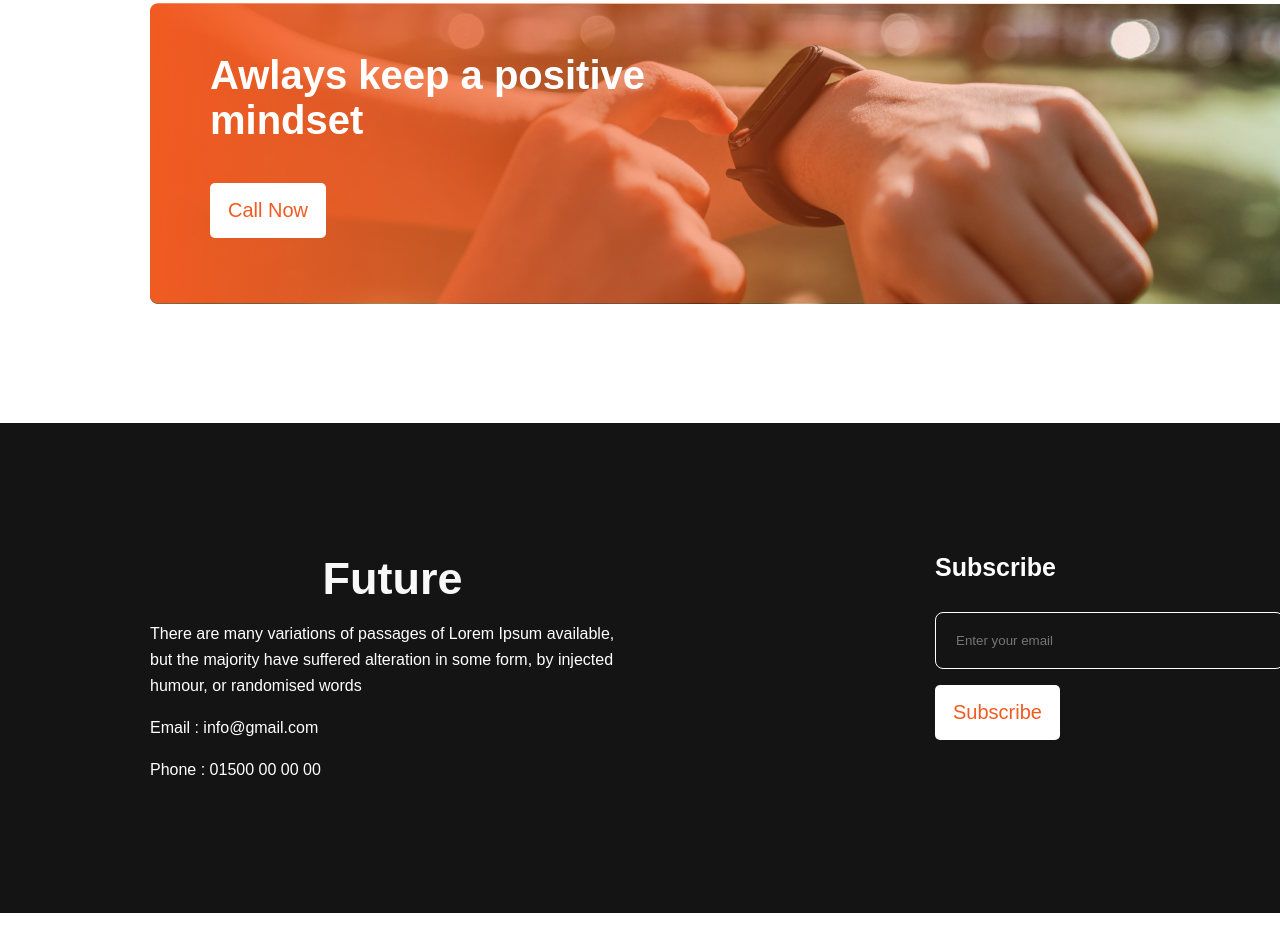
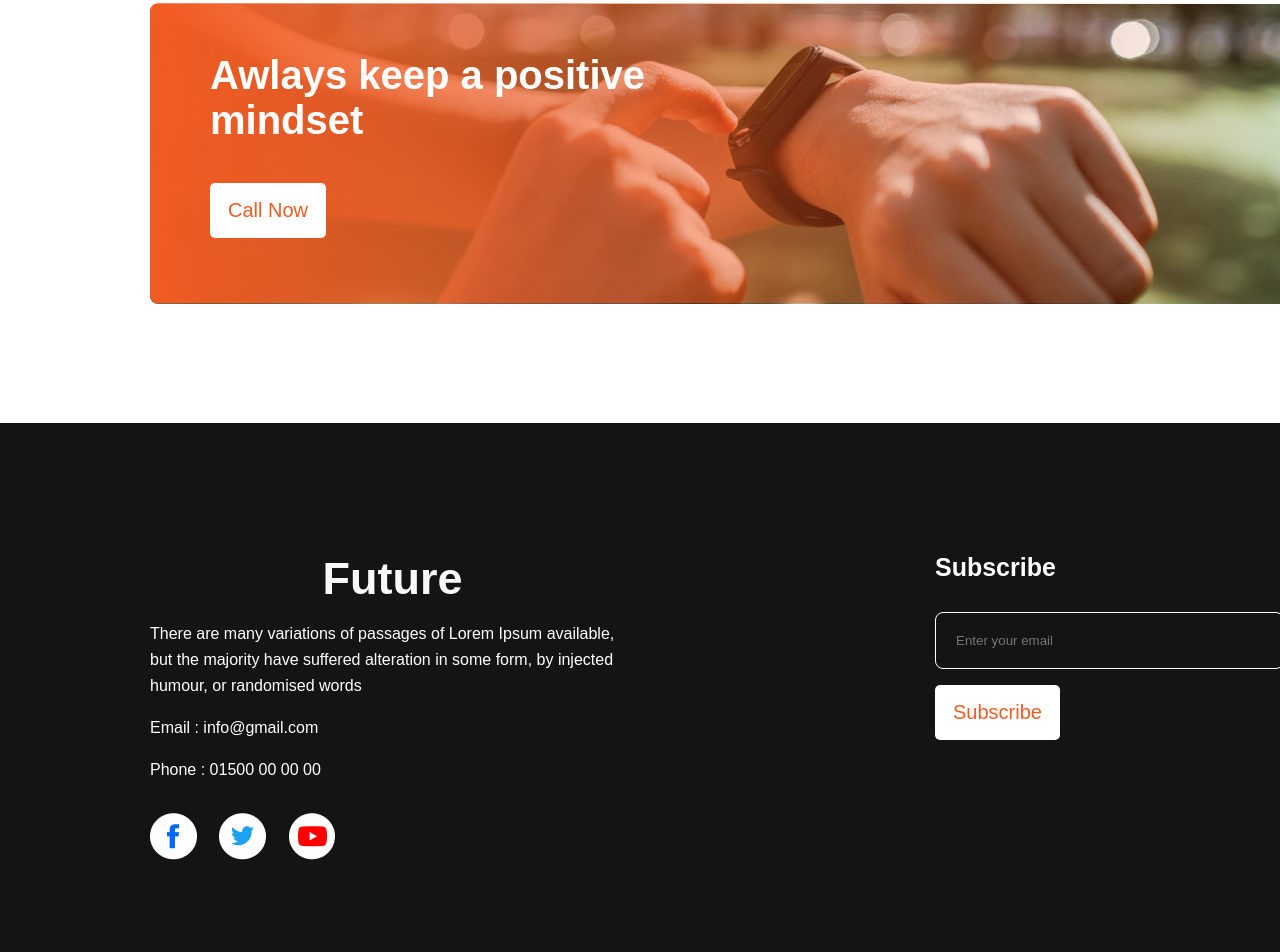
Before and after one commit to Tanjya/project-2, a plain HTML site: page index.html in a window 1280 px wide. Shown: the part 2271-3223 px from the top of the page. Before the commit the page ends 3184 px from the top, so only its background shows below. Drawn offline with Linux system fonts and the light colour scheme.

Commit message:
complete

```diff
--- a/index.html
+++ b/index.html
@@ -78,6 +78,15 @@
                     <p class="last-description">There are many variations of passages of Lorem Ipsum available, but the majority have suffered alteration in some form, by injected humour, or randomised words</p>
                     <p class="last-description">Email : info@gmail.com</p>
                     <p class="last-description">Phone : 01500 00 00 00</p>
+                    <a href="https://en-gb.facebook.com/">
+                        <img src="images/icons/fb.png" alt="">
+                    </a>
+                    <a href="https://twitter.com/?lang=en">
+                        <img src="images/icons/twitter.png" alt="">
+                    </a>
+                    <a href="https://www.youtube.com/">
+                    <img src="images/icons/youtube.png" alt="">
+                </a>
 
                 </div>
                 <div class="sub">
@@ -88,6 +97,7 @@
                 </div>
             </div>
 
+
         </section>
 
 
--- a/style/style.css
+++ b/style/style.css
@@ -204,5 +204,15 @@ ul li:before {
     padding: 16px 18px;
     color: #F15B22;
     margin-top: 16px;
-
 }
+.icons{
+    display: flex;
+    gap: 18px;
+}
+.last-info img{
+    margin-top: 30px;
+    margin-right: 18px;
+}
+.last-info a{
+    text-decoration: none;
+}
```
